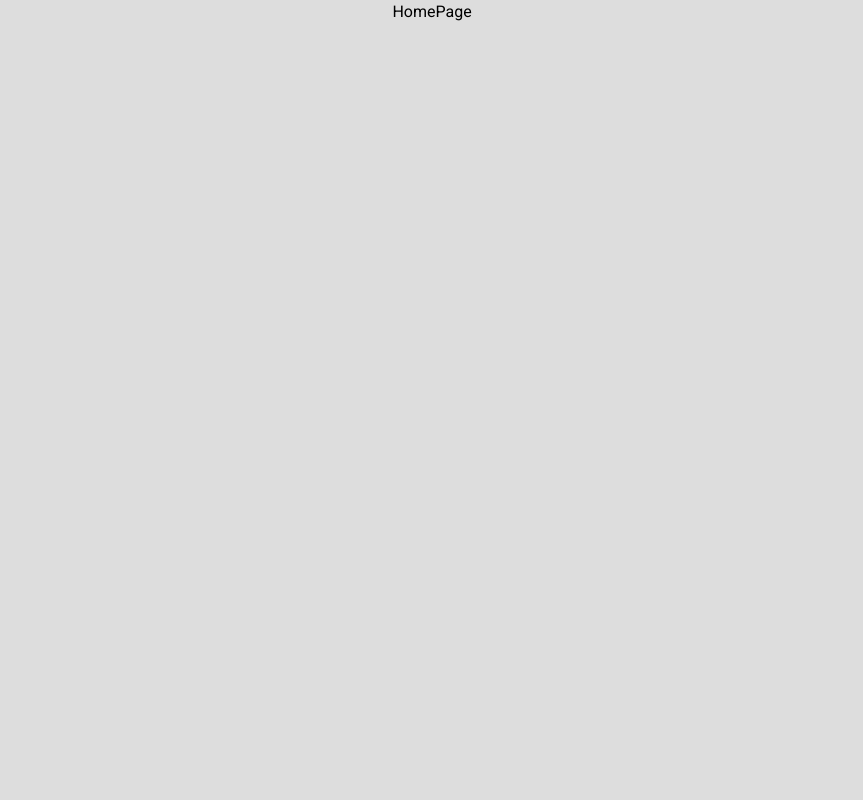
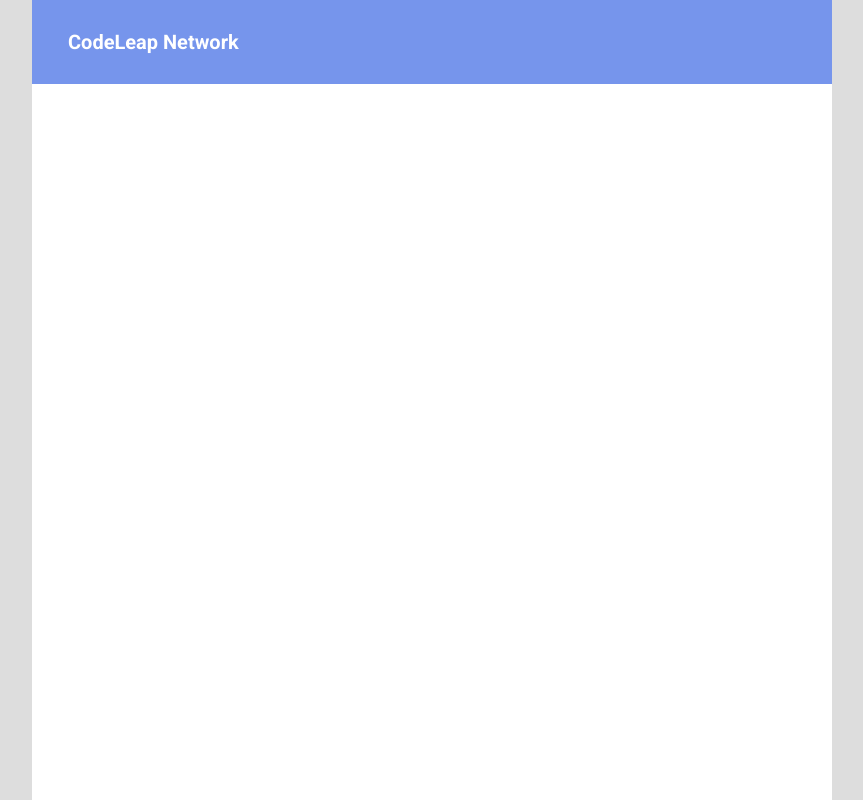
Before and after one commit to frnndog-suav/CodeLeapProject, a React (Vite) app: page /home in a window 1280 px wide. Shown: the whole page, without its empty margins (208-1071 px from the left). Built offline with nearby package versions, Linux system fonts and the light colour scheme.

Commit message:
feat: add title + centered body

```diff
--- a/src/pages/home/index.tsx
+++ b/src/pages/home/index.tsx
@@ -1,5 +1,11 @@
 export default function HomePage() {
     return <div className="w-screen h-screen bg-[#ddd] flex justify-center">
-        <>HomePage</>
+        <div className="bg-white w-[80%] lg:w-[800px]">
+            <div className="bg-[#7695EC] py-7 px-9">
+                <h4 className="text-xl font-semibold text-white">
+                    CodeLeap Network
+                </h4>
+            </div>
+        </div>
     </div>
 }
```
